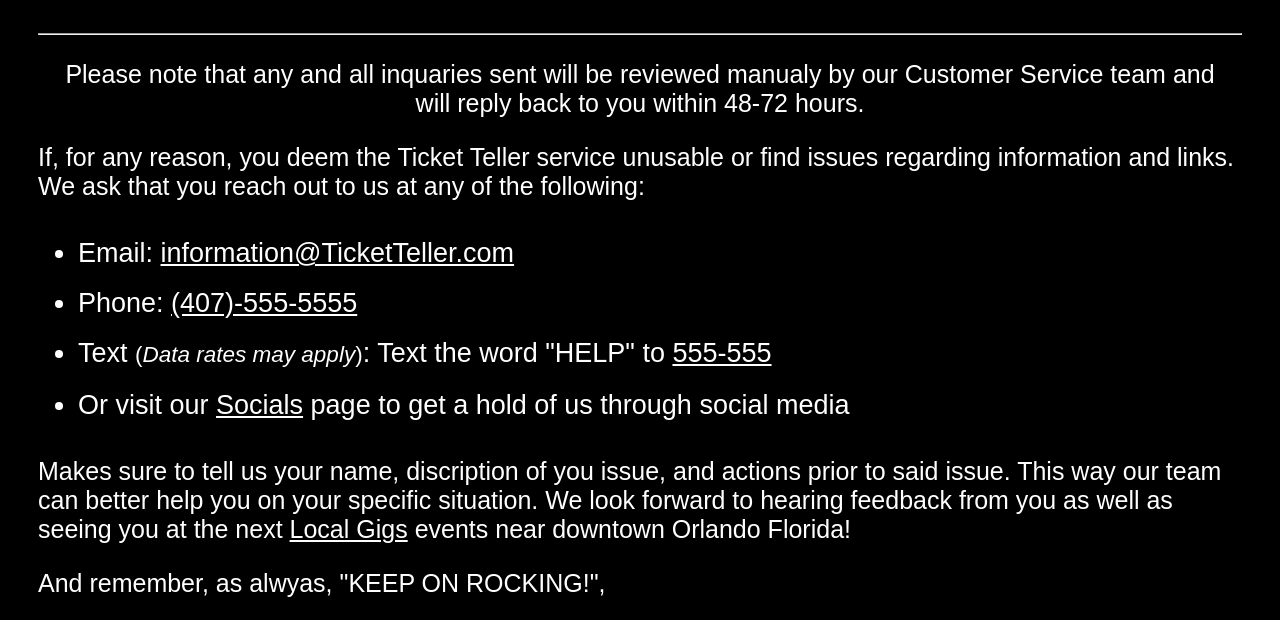
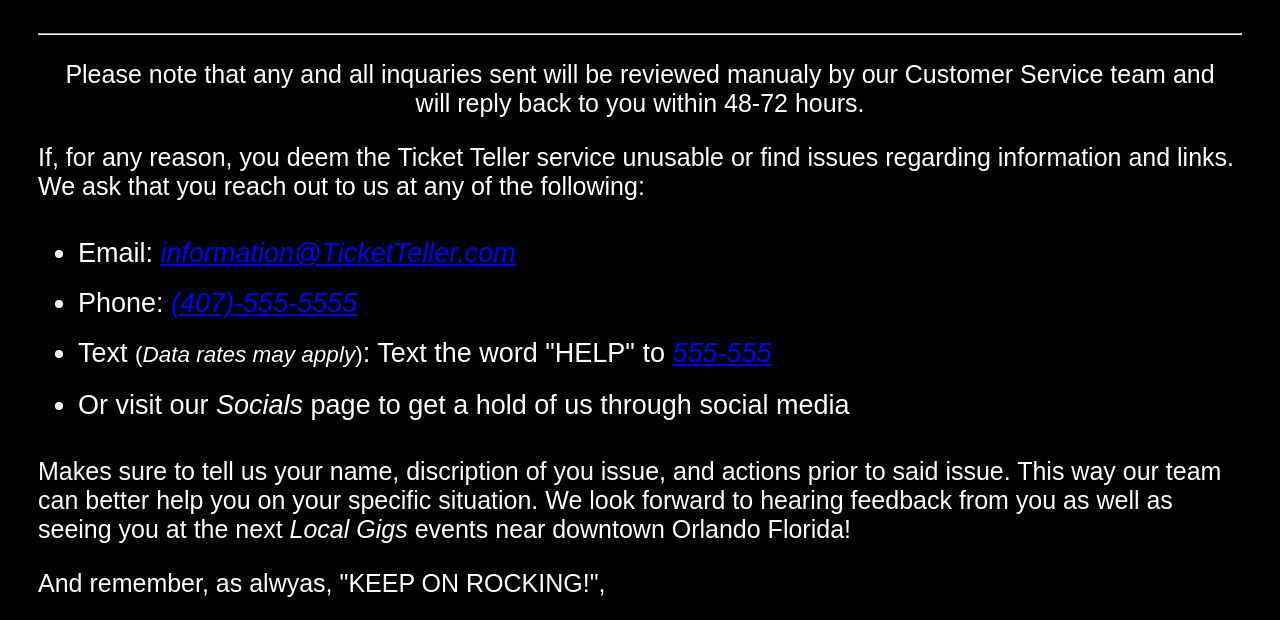
Before and after one commit to Jetfire4114/ticketteller, a plain HTML site: page contact.html in a window 1280 px wide. Shown: the part 275-895 px from the top of the page. Drawn offline with Linux system fonts and the light colour scheme; a web font is replaced by a local one.

Commit message:
Changed a.contact
with a.text as well

```diff
--- a/contact.html
+++ b/contact.html
@@ -25,12 +25,12 @@
 <p class="contact">Please note that any and all inquaries sent will be reviewed manualy by our Customer Service team and will reply back to you within 48-72 hours.</p>
 <p>If, for any reason, you deem the Ticket Teller service unusable or find issues regarding information and links. We ask that you reach out to us at any of the following:</p>
 <ul>
-  <li>Email: <a href="mailto:information@TicketTeller.com?">information@TicketTeller.com</a></li>
-  <li>Phone: <a href="tel:4075555555">(407)-555-5555</a></li>
-  <li>Text <small>(<em>Data rates may apply</em>)</small>: Text the word "HELP" to <a href="tel:555-555">555-555</a></li>
-  <li>Or visit our <a href="socials.html">Socials</a> page to get a hold of us through social media</li>
+  <li>Email: <a class="contact" href="mailto:information@TicketTeller.com?">information@TicketTeller.com</a></li>
+  <li>Phone: <a class="contact" href="tel:4075555555">(407)-555-5555</a></li>
+  <li>Text <small>(<em>Data rates may apply</em>)</small>: Text the word "HELP" to <a class="contact" href="tel:555-555">555-555</a></li>
+  <li>Or visit our <a class="text" href="socials.html">Socials</a> page to get a hold of us through social media</li>
 </ul>
-<p>Makes sure to tell us your name, discription of you issue, and actions prior to said issue. This way our team can better help you on your specific situation. We look forward to hearing feedback from you as well as seeing you at the next <a href="gigs.html">Local Gigs</a> events near downtown Orlando Florida!</p>
+<p>Makes sure to tell us your name, discription of you issue, and actions prior to said issue. This way our team can better help you on your specific situation. We look forward to hearing feedback from you as well as seeing you at the next <a class="text" href="gigs.html">Local Gigs</a> events near downtown Orlando Florida!</p>
 <p>And remember, as alwyas, "KEEP ON ROCKING!", <div class="heart">&#10084;</div> <b>Ticket Teller</b>.</p>
 <footer>
   <hr>
```
